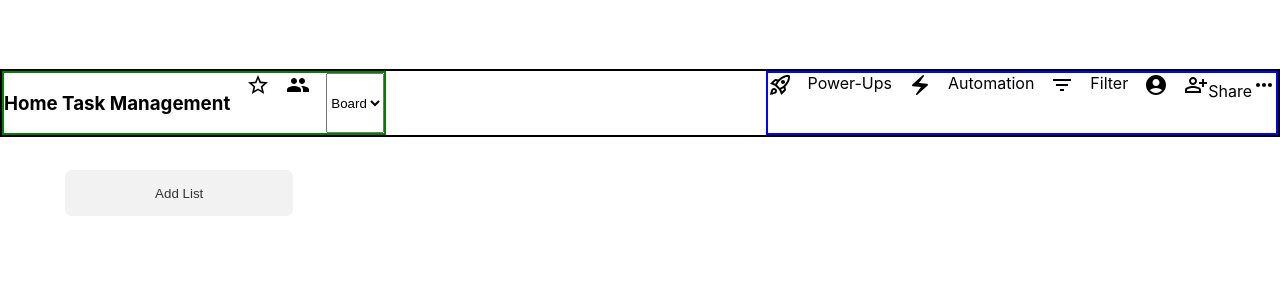
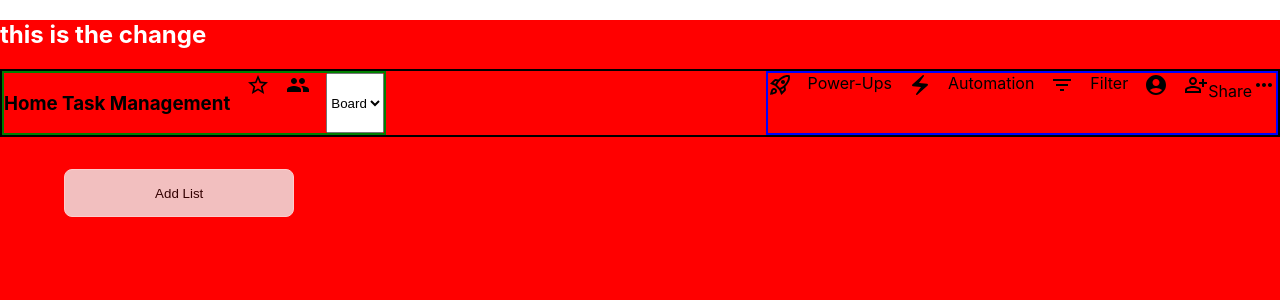
Before and after one commit to ranjan35gupta/kanban_board, a React (Create React App) app in the folder board/: page / in a window 1280 px wide. Shown: the top 300 px of the page. Built offline with nearby package versions, Linux system fonts and the light colour scheme.

Commit message:
color changed

```diff
--- a/board/src/App.css
+++ b/board/src/App.css
@@ -2,8 +2,8 @@
 
 
 #root{
-    /* background-color: red; */
-    background-image: url();
+    background-color: red;
+    /* background-image: url(); */
     height: 100vh;
     width: 100vw;
 }
```
